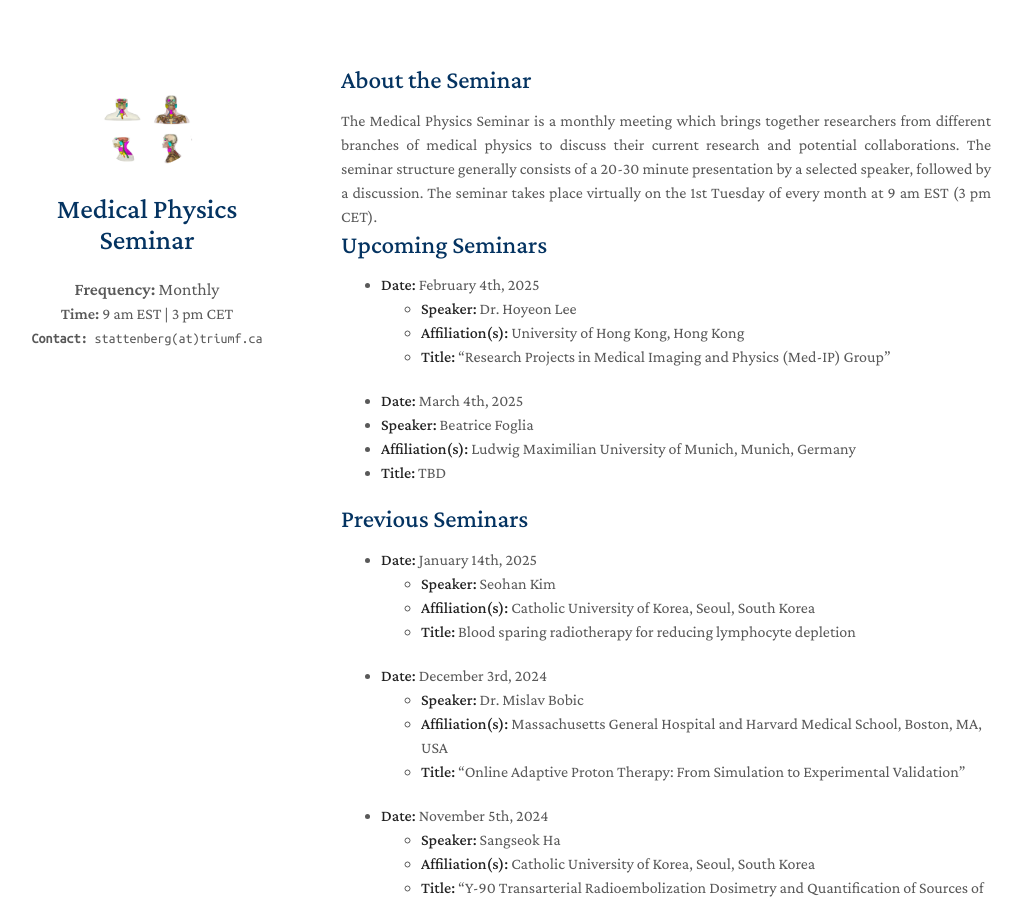
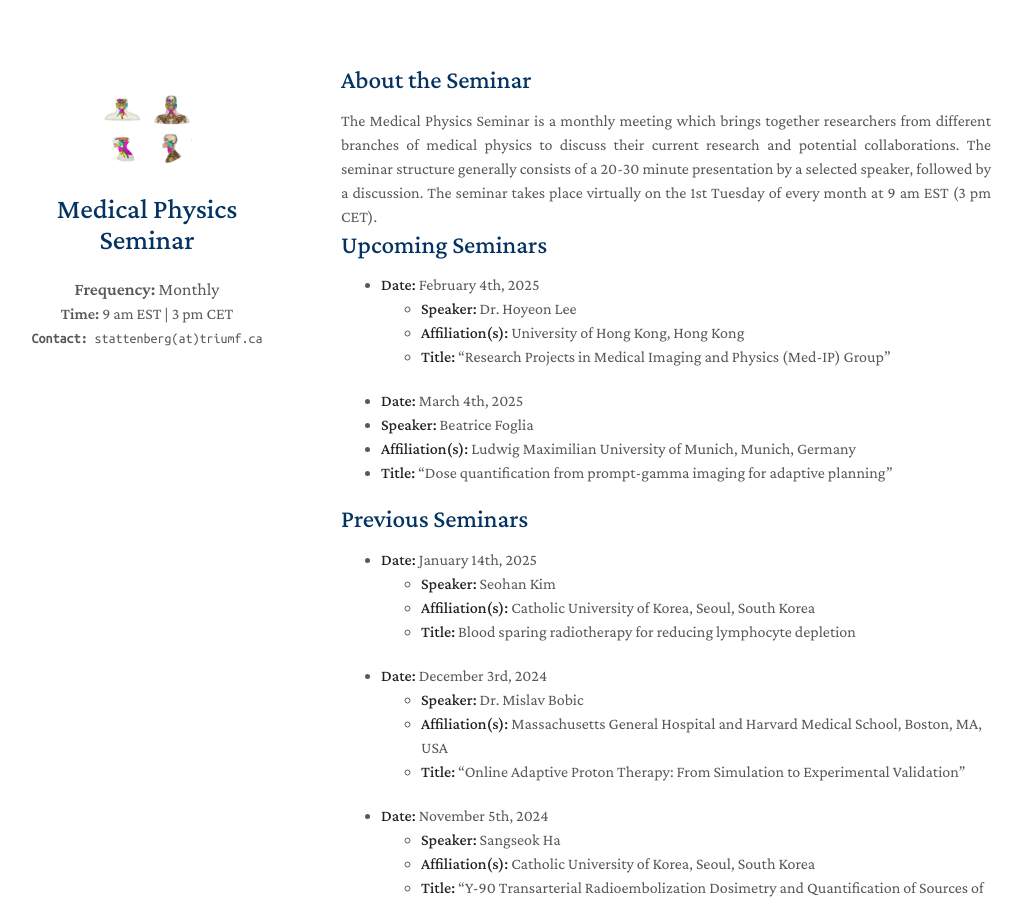
Before and after one commit to MedPhysSeminar/MedPhysSeminar.github.io, a Jekyll site: the page built from index.md, in a window 1280 px wide and 900 px high. Shown: the whole window, without its empty margins (129-1151 px from the left). Built offline with Jekyll 4.4.1, drawn with Linux system fonts in a browser that asks for light colours; nearby versions of some CDN libraries; a style sheet for code colours, icons or effects is not loaded; our own code applies the rules of GitHub Pages for plain Markdown files.

Commit message:
Update index.md

```diff
--- a/index.md
+++ b/index.md
@@ -17,7 +17,7 @@ layout: homepage
  - **Date:** March 4th, 2025
   - **Speaker:** Beatrice Foglia
   - **Affiliation(s):** Ludwig Maximilian University of Munich, Munich, Germany
-  - **Title:** TBD
+  - **Title:** "Dose quantification from prompt-gamma imaging for adaptive planning"
 
 ## Previous Seminars
 
```
